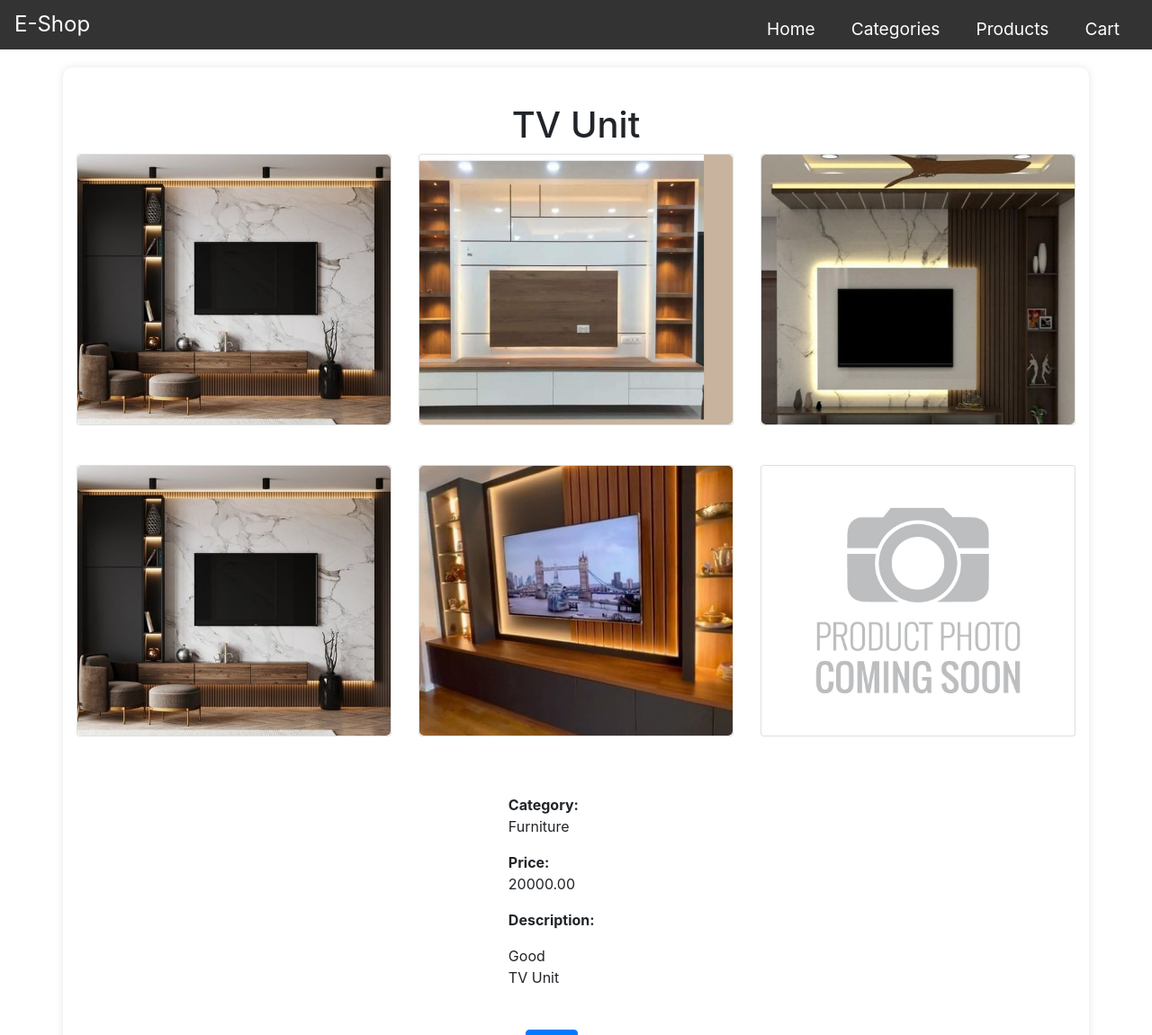
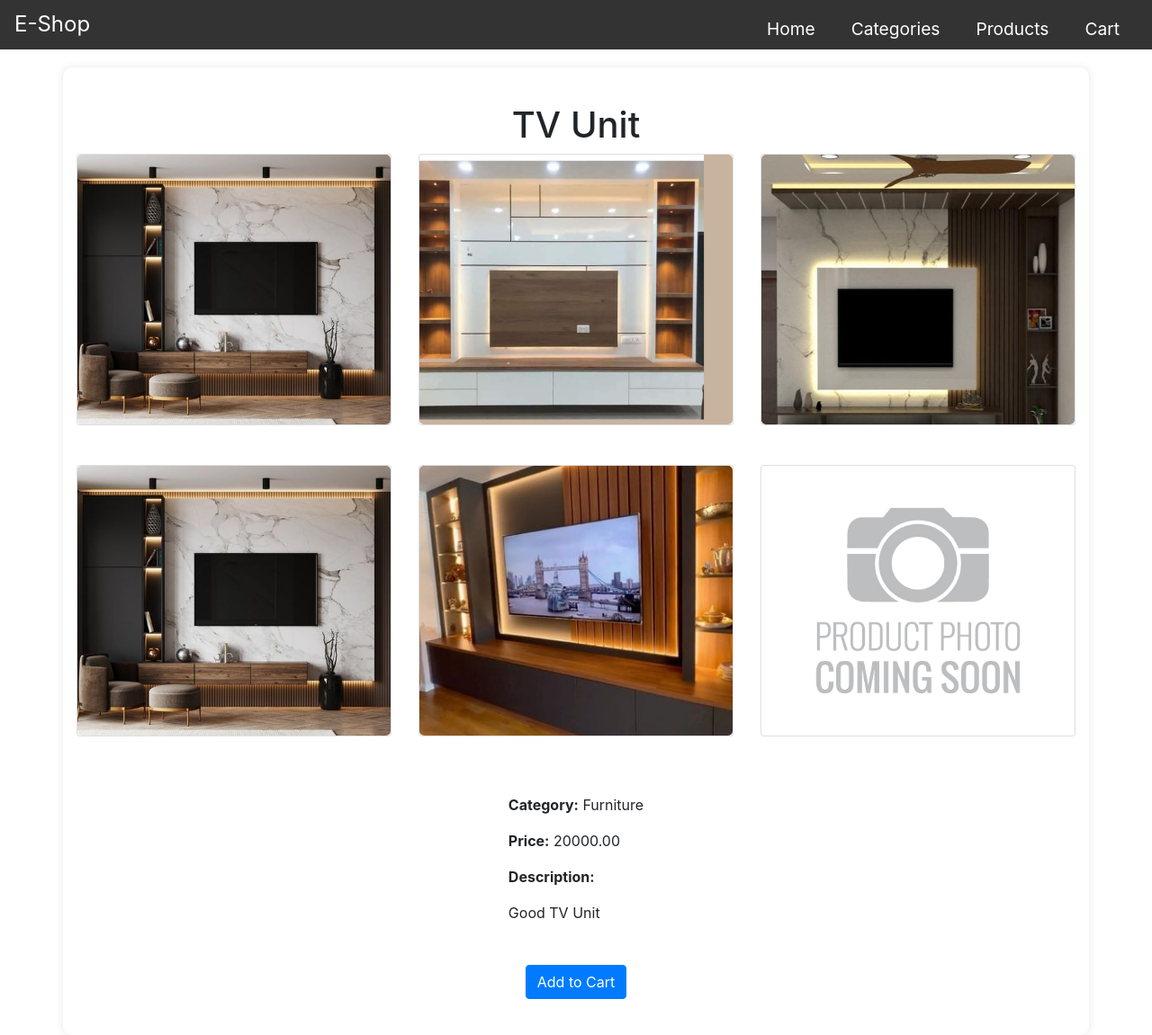
Before and after one commit to rohitRVC/ecommerce, a Django app: page /product_details/1/ in a window 1280 px wide; the page is wider, and only the part inside the window is pictured. Shown: the top 1151 px of that part at 90% size. Run offline with Django 5.2, Linux system fonts and the light colour scheme; data comes from the database, SQL or seed files in the repository; both versions use the stored data as it was after the commit; some libraries are stand-ins or nearby versions; grey boxes are pictures that could not be loaded.

Commit message:
new update

```diff
--- a/templates/product_details.html
+++ b/templates/product_details.html
@@ -30,6 +30,9 @@
         .product-details {
             margin-top: 20px;
         }
+        .btn-primary{
+
+        }
     </style>
 </head>
 <body>
@@ -54,7 +57,7 @@
         </div>
 
         <div class="row product-details">
-            <div class="col-md-6">
+            <div class="col md-6">
                 <p><strong>Category:</strong> {{ product.category }}</p>
                 <p><strong>Price:</strong> {{ product.price }}</p>
                 <p><strong>Description:</strong></p>
@@ -62,8 +65,8 @@
             </div>
         </div>
         <div class="row product-info">
-            <div class="col-md-6">
-                <a href="{% url 'add_to_cart' product.id %}" class="btn btn-primary">Add to Cart</a>
+            <div class="col md-6">
+                <a href="{% url 'add_to_cart' product.id %}"><button class="btn btn-primary">Add to Cart</button></a>
             </div>
         </div>
     </div>
```
Also changed, not shown: templates/admin_orders_by_status.html (+8 -0 lines), db.sqlite3.
